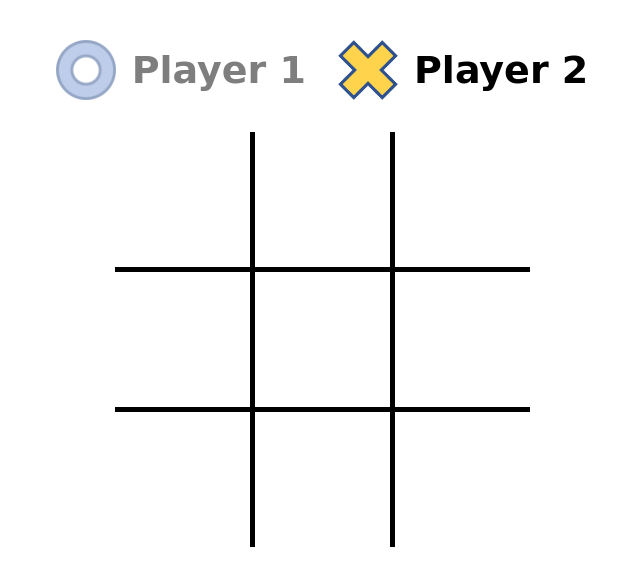
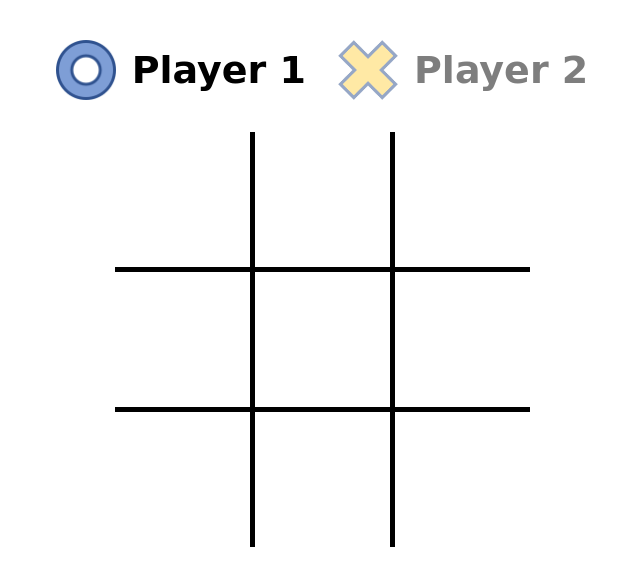
Before and after one commit to applex90/tictactoe, a plain HTML site: page index.html in a window 1280 px wide. Shown: the whole page, without its empty margins (318-958 px from the left). Drawn offline with Linux system fonts and the light colour scheme; a web font is replaced by a local one.

Commit message:
fixed player-inactive state

```diff
--- a/index.html
+++ b/index.html
@@ -20,10 +20,10 @@
     <img class="game-over d-none" id="game-over" src="./img/game-over.png">
     <button id="restart-btn" class="restart-btn d-none" onclick="restart()">Restart</button>
     <div class="player-panel">
-        <div class="player-inactive" id="player-1">
+        <div id="player-1">
             <img class="" src="./img/circle.png"><b>Player 1</b>
         </div>
-        <div id="player-2">
+        <div id="player-2" class="player-inactive">
             <img class="" src="./img/cross.png"><b>Player 2</b>
         </div>
     </div>
```
